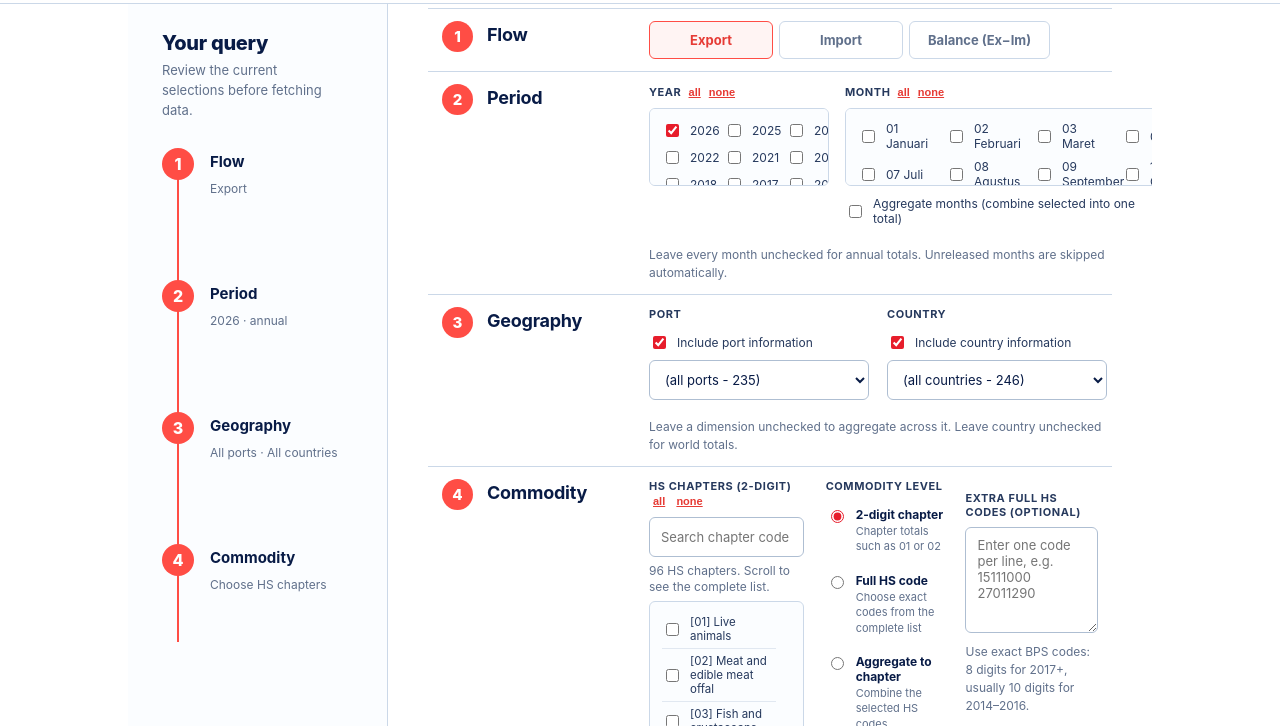
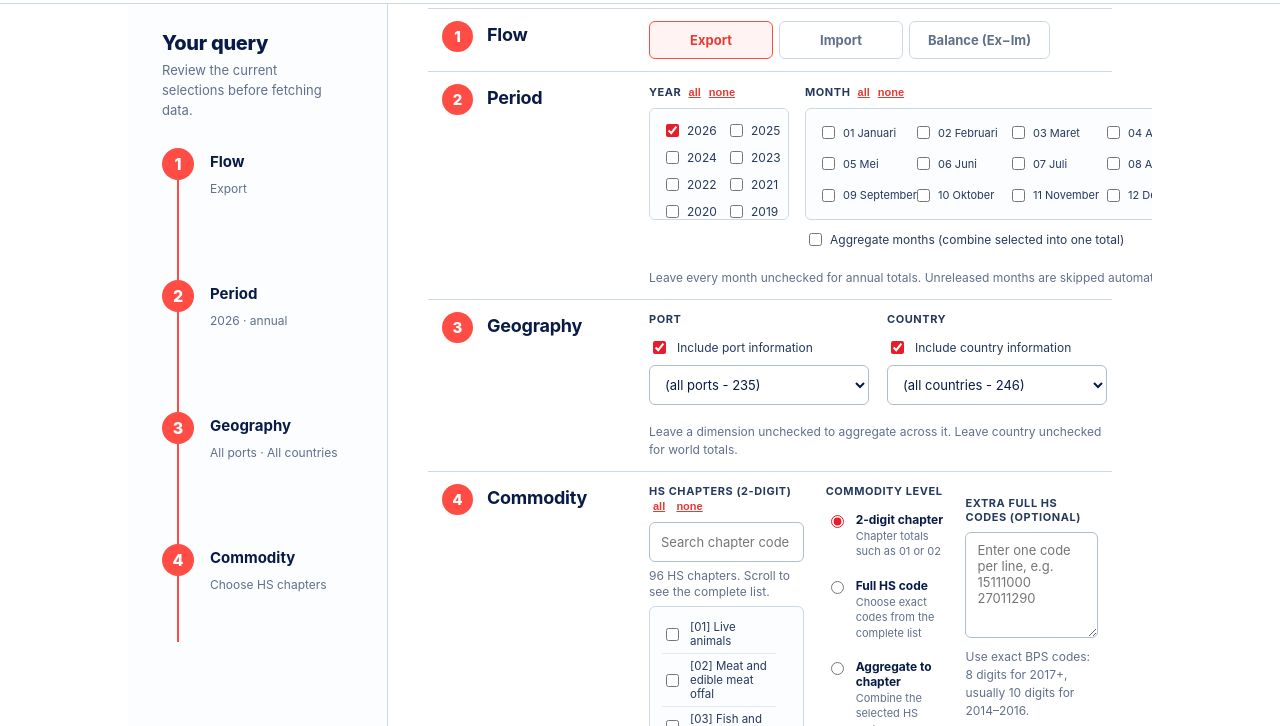
Before and after one commit to hengkykurniawan/bps_trade, a website: page index.html in a window 1280 px wide. Shown: the part 67-793 px from the top of the page. Drawn offline with nearby package versions, Linux system fonts and the light colour scheme.

Commit message:
Increase period selector height

```diff
--- a/docs/styles.css
+++ b/docs/styles.css
@@ -197,9 +197,12 @@ button.linkbtn { min-height: 0; color: var(--coral-dark); font-size: 11px; }
 .segmented input:checked + span { border-color: var(--coral); background: #fff4f3; color: var(--coral-dark); }
 
 h3 { margin: 0 0 8px; color: var(--ink-soft); font-size: 11px; letter-spacing: .55px; }
-.period-grid { display: grid; grid-template-columns: minmax(180px,.6fr) minmax(320px,1.25fr); gap: 16px; }
-.period-grid .scroll { max-height: 78px; display: grid; grid-template-columns: repeat(4, minmax(52px, 1fr)); gap: 0 10px; }
-.period-grid #monthsbox { grid-template-columns: repeat(6, minmax(78px, 1fr)); }
+.period-grid { display: grid; grid-template-columns: minmax(140px,.35fr) minmax(400px,1.65fr); gap: 16px; }
+.period-grid .scroll { height: 112px; max-height: 112px; display: grid; gap: 0 6px; }
+.period-grid #years { grid-template-columns: repeat(2, minmax(58px, 1fr)); }
+.period-grid #monthsbox { grid-template-columns: repeat(4, minmax(0, 1fr)); }
+.period-grid label.opt { gap: 5px; }
+.period-grid #monthsbox label.opt { font-size: 11px; white-space: nowrap; }
 .period-help, .geo-help { grid-column: 1 / -1; margin: 0; }
 .scroll { border-radius: 6px; background: var(--sea-25); border-color: var(--rule); }
 .opt { color: var(--ink-soft); font-size: 12px; }
--- a/index.html
+++ b/index.html
@@ -194,7 +194,7 @@
       .chapters { grid-template-columns: minmax(0, 1fr); }
     }
   </style>
-  <link rel="stylesheet" href="styles.css?v=20260814-6">
+  <link rel="stylesheet" href="styles.css?v=20260814-7">
 </head>
 <body>
   <header>
--- a/site/site.css
+++ b/site/site.css
@@ -196,9 +196,12 @@ button.linkbtn { min-height: 0; color: var(--coral-dark); font-size: 11px; }
 .segmented input:checked + span { border-color: var(--coral); background: #fff4f3; color: var(--coral-dark); }
 
 h3 { margin: 0 0 8px; color: var(--ink-soft); font-size: 11px; letter-spacing: .55px; }
-.period-grid { display: grid; grid-template-columns: minmax(180px,.6fr) minmax(320px,1.25fr); gap: 16px; }
-.period-grid .scroll { max-height: 78px; display: grid; grid-template-columns: repeat(4, minmax(52px, 1fr)); gap: 0 10px; }
-.period-grid #monthsbox { grid-template-columns: repeat(6, minmax(78px, 1fr)); }
+.period-grid { display: grid; grid-template-columns: minmax(140px,.35fr) minmax(400px,1.65fr); gap: 16px; }
+.period-grid .scroll { height: 112px; max-height: 112px; display: grid; gap: 0 6px; }
+.period-grid #years { grid-template-columns: repeat(2, minmax(58px, 1fr)); }
+.period-grid #monthsbox { grid-template-columns: repeat(4, minmax(0, 1fr)); }
+.period-grid label.opt { gap: 5px; }
+.period-grid #monthsbox label.opt { font-size: 11px; white-space: nowrap; }
 .period-help, .geo-help { grid-column: 1 / -1; margin: 0; }
 .scroll { border-radius: 6px; background: var(--sea-25); border-color: var(--rule); }
 .opt { color: var(--ink-soft); font-size: 12px; }
--- a/styles.css
+++ b/styles.css
@@ -197,9 +197,12 @@ button.linkbtn { min-height: 0; color: var(--coral-dark); font-size: 11px; }
 .segmented input:checked + span { border-color: var(--coral); background: #fff4f3; color: var(--coral-dark); }
 
 h3 { margin: 0 0 8px; color: var(--ink-soft); font-size: 11px; letter-spacing: .55px; }
-.period-grid { display: grid; grid-template-columns: minmax(180px,.6fr) minmax(320px,1.25fr); gap: 16px; }
-.period-grid .scroll { max-height: 78px; display: grid; grid-template-columns: repeat(4, minmax(52px, 1fr)); gap: 0 10px; }
-.period-grid #monthsbox { grid-template-columns: repeat(6, minmax(78px, 1fr)); }
+.period-grid { display: grid; grid-template-columns: minmax(140px,.35fr) minmax(400px,1.65fr); gap: 16px; }
+.period-grid .scroll { height: 112px; max-height: 112px; display: grid; gap: 0 6px; }
+.period-grid #years { grid-template-columns: repeat(2, minmax(58px, 1fr)); }
+.period-grid #monthsbox { grid-template-columns: repeat(4, minmax(0, 1fr)); }
+.period-grid label.opt { gap: 5px; }
+.period-grid #monthsbox label.opt { font-size: 11px; white-space: nowrap; }
 .period-help, .geo-help { grid-column: 1 / -1; margin: 0; }
 .scroll { border-radius: 6px; background: var(--sea-25); border-color: var(--rule); }
 .opt { color: var(--ink-soft); font-size: 12px; }
```
Also changed, not shown: docs/index.html (+1 -1 lines), site/index.html (+1 -1 lines).
